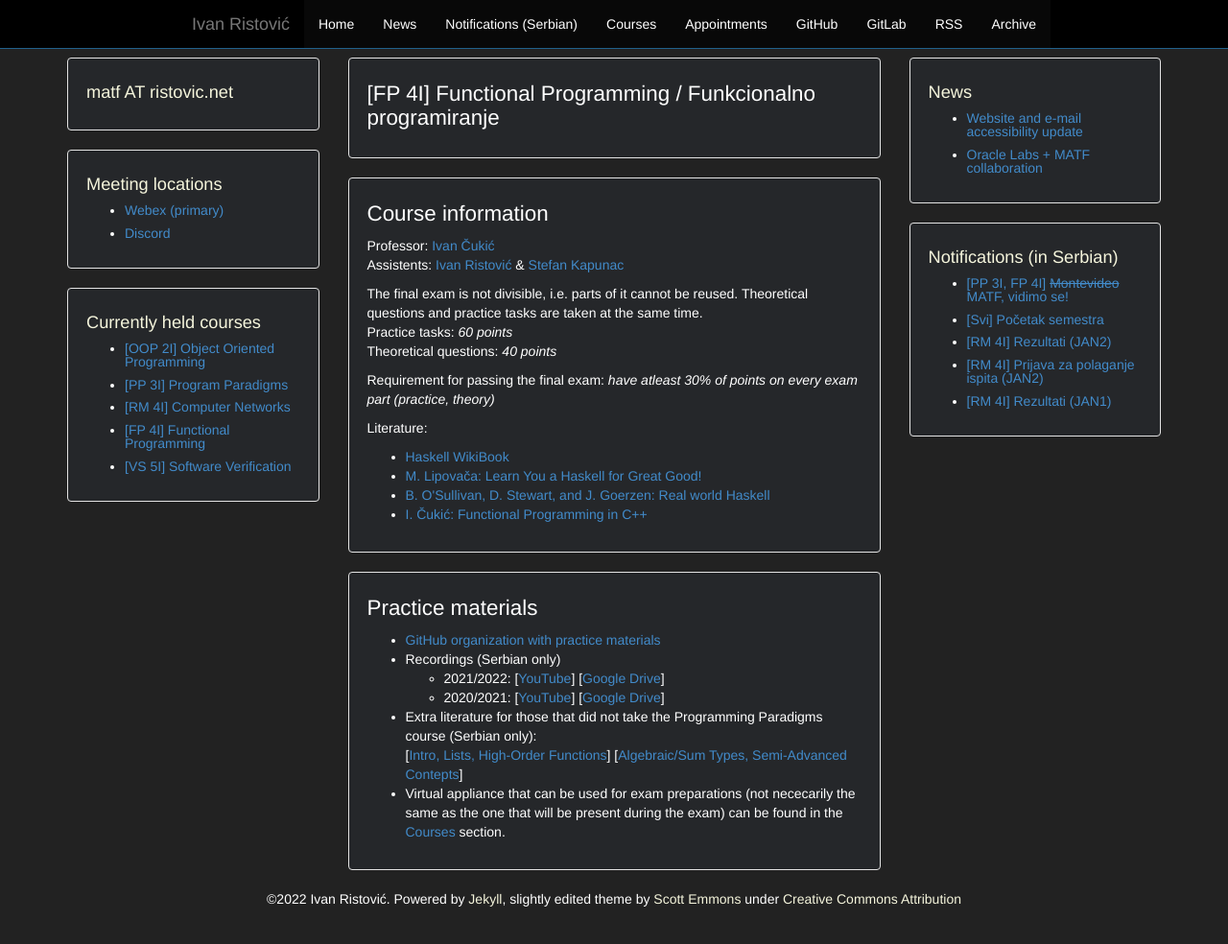
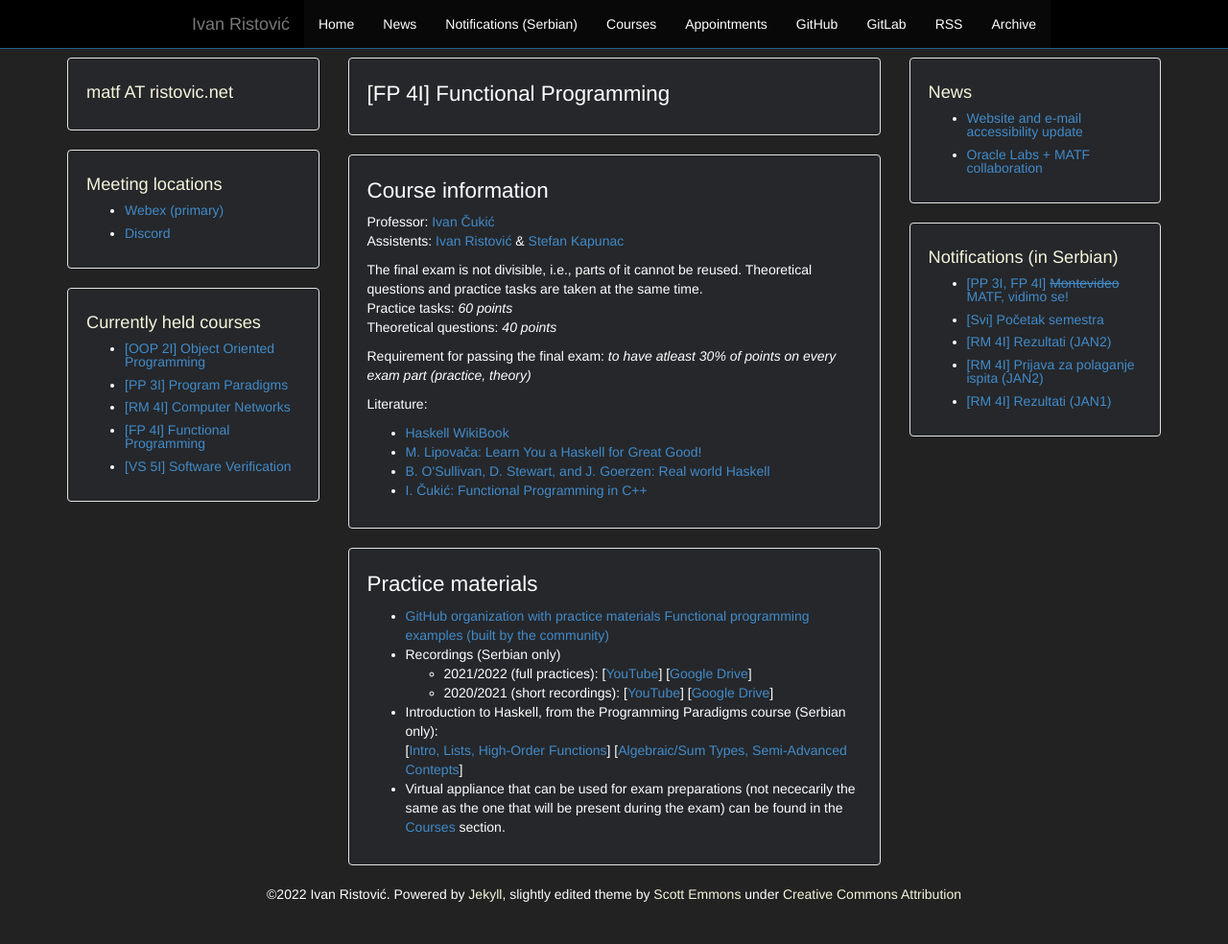
Before and after one commit to ivan-ristovic/ivan-ristovic.github.io, a Jekyll site: the page built from courses/fp/index.html, in a window 1280 px wide and 1017 px high. Shown: the top 984 px of the window at 96% size. Built offline with Jekyll 4.4.1, drawn with Linux system fonts in a browser that asks for light colours.

Commit message:
[Misc] Update course information

```diff
--- a/courses/fp/index.html
+++ b/courses/fp/index.html
@@ -3,7 +3,7 @@ layout: default
 ---
 
 <div class="well">
-    <h1>[FP 4I] Functional Programming / Funkcionalno programiranje</h1>
+    <h1>[FP 4I] Functional Programming</h1>
 </div>
 
 <div class="well">
@@ -14,14 +14,14 @@ layout: default
         Assistents: <a href="{{ site.baseurl}}">Ivan Ristović</a> & <a href="http://poincare.matf.bg.ac.rs/~stefan_kapunac/">Stefan Kapunac</a>
     </p>
     <p>
-        The final exam is not divisible, i.e. parts of it cannot be reused. Theoretical questions and practice tasks are taken at the same time.
+        The final exam is not divisible, i.e., parts of it cannot be reused. Theoretical questions and practice tasks are taken at the same time.
         <br>
         Practice tasks: <em>60 points</em>
         <br>
         Theoretical questions: <em>40 points</em>
     </p>
     <p>
-        Requirement for passing the final exam: <em>have atleast 30% of points on every exam part (practice, theory)</em>
+        Requirement for passing the final exam: <em>to have atleast 30% of points on every exam part (practice, theory)</em>
     </p>
     <p>
         Literature:
@@ -39,24 +39,25 @@ layout: default
     <ul>
         <li>
             <a href="https://github.com/MATF-Functional-Programming">GitHub organization with practice materials</a>
+            <a href="https://github.com/MATF-Functional-Programming/FP-examples">Functional programming examples (built by the community)</a>
         </li>
         <li>
             Recordings (Serbian only)
             <ul>
                 <li>
-                    2021/2022:
+                    2021/2022 (full practices):
                     [<a href="https://www.youtube.com/playlist?list=PLOGAKiQpHThO1zOnxj7a8IuvyA6KUCRrv">YouTube</a>]
                     [<a href="https://drive.google.com/drive/folders/1JZjiCZ4maC3Pq7bUk4nNQW8Zmfcvl1Ik?usp=sharing">Google Drive</a>]
                 </li>
                 <li>
-                    2020/2021:
+                    2020/2021 (short recordings):
                     [<a href="https://www.youtube.com/playlist?list=PLOGAKiQpHThN3fRcs6OUjRETyEOR03Dy6">YouTube</a>]
                     [<a href="https://drive.google.com/drive/folders/1IGYBmmBv206lqQNbYz8_QG5JmgOAtjKA?usp=sharing">Google Drive</a>]
                 </li>
             </ul>
         </li>
         <li>
-            Extra literature for those that did not take the <emph>Programming Paradigms</emph> course (Serbian only):
+            Introduction to Haskell, from the <emph>Programming Paradigms</emph> course (Serbian only):
             <br />
             [<a href="https://www.youtube.com/watch?v=H5Tur83Sk1E&feature=youtu.be">Intro, Lists, High-Order Functions</a>]
             [<a href="https://www.youtube.com/watch?v=mMhm0tCp00M&feature=youtu.be">Algebraic/Sum Types, Semi-Advanced Contepts</a>]
--- a/courses/oop/index.html
+++ b/courses/oop/index.html
@@ -3,7 +3,7 @@ layout: default
 ---
 
 <div class="well">
-    <h1>[OOP 2I] Object Oriented Programming / Objektno orijentisano programiranje</h1>
+    <h1>[OOP 2I] Object Oriented Programming</h1>
 </div>
 
 <div class="well">
@@ -33,7 +33,7 @@ layout: default
             Recordings (Serbian only)
             <ul>
                 <li>
-                    2021/2022:
+                    2021/2022 (full practices):
                     [<a href="https://www.youtube.com/playlist?list=PLOGAKiQpHThMfo0A7UumHheZ5RkXxPq3m">YouTube</a>]
                 </li>
             </ul>
--- a/courses/pp/index.html
+++ b/courses/pp/index.html
@@ -21,7 +21,7 @@ layout: default
             Recordings (Serbian only)
             <ul>
                 <li>
-                    2020/2021:
+                    2020/2021 (full practices):
                     [<a href="https://www.youtube.com/playlist?list=PLOGAKiQpHThNfTNo7MmKkEJVCX_61qYFT">YouTube</a>]
                     [<a href="https://drive.google.com/drive/folders/141RkIgVixG7TjEyM73pSNV0-UxrTshc1?usp=sharing">Google Drive</a>]
                 </li>
--- a/courses/vs/index.html
+++ b/courses/vs/index.html
@@ -3,7 +3,7 @@ layout: default
 ---
 
 <div class="well">
-    <h1>[VS 5I] Software Verification / Verifikacija softvera</h1>
+    <h1>[VS 5I] Software Verification</h1>
 </div>
 
 <div class="well">
--- a/index.html
+++ b/index.html
@@ -14,10 +14,10 @@ layout: default
 <div class="well">
     <h1>About me</h1>
     <p>
-        I am a passionate programmer with too many hobbies. My interests include modern software development and verification, functional and network programming, as well as programming language implementations. I specialize in .NET, C# and Java, currently working on large-scale projects such as <a href="https://www.graalvm.org/">GraalVM</a>.
+        I am a passionate programmer with too many hobbies. My interests include modern software development and verification, functional and network programming, and programming language implementations. I specialize in .NET, C# and Java, currently working on large-scale projects such as <a href="https://www.graalvm.org/">GraalVM</a>.
     </p>
     <p>
-        I teach various <a href="courses.html">courses</a> at the <a href="www.racunarstvo.matf.bg.ac.rs/">Department of Computer Science</a> at the <a href="http://www.matf.bg.ac.rs/eng/">Faculty of Mathematics, University of Belgrade</a>, along with research at <a href="https://labs.oracle.com/">Oracle Labs</a>.
+        I teach various <a href="courses.html">courses</a> as a member of the <a href="www.racunarstvo.matf.bg.ac.rs/">Department of Computer Science</a> at the <a href="http://www.matf.bg.ac.rs/eng/">Faculty of Mathematics</a> in Belgrade, along with research at <a href="https://labs.oracle.com/">Oracle Labs</a>.
     </p>
     <p>
         In my free time I enjoy computer games (who doesn't?), motorsport (primarily rally), board games (Chess, Othello), snooker, tennis.
```
Also changed, not shown: other parts of courses/oop/index.html (+1 -1 lines), other parts of courses/pp/index.html (+1 -1 lines), courses/rm/index.html (+5 -5 lines).
